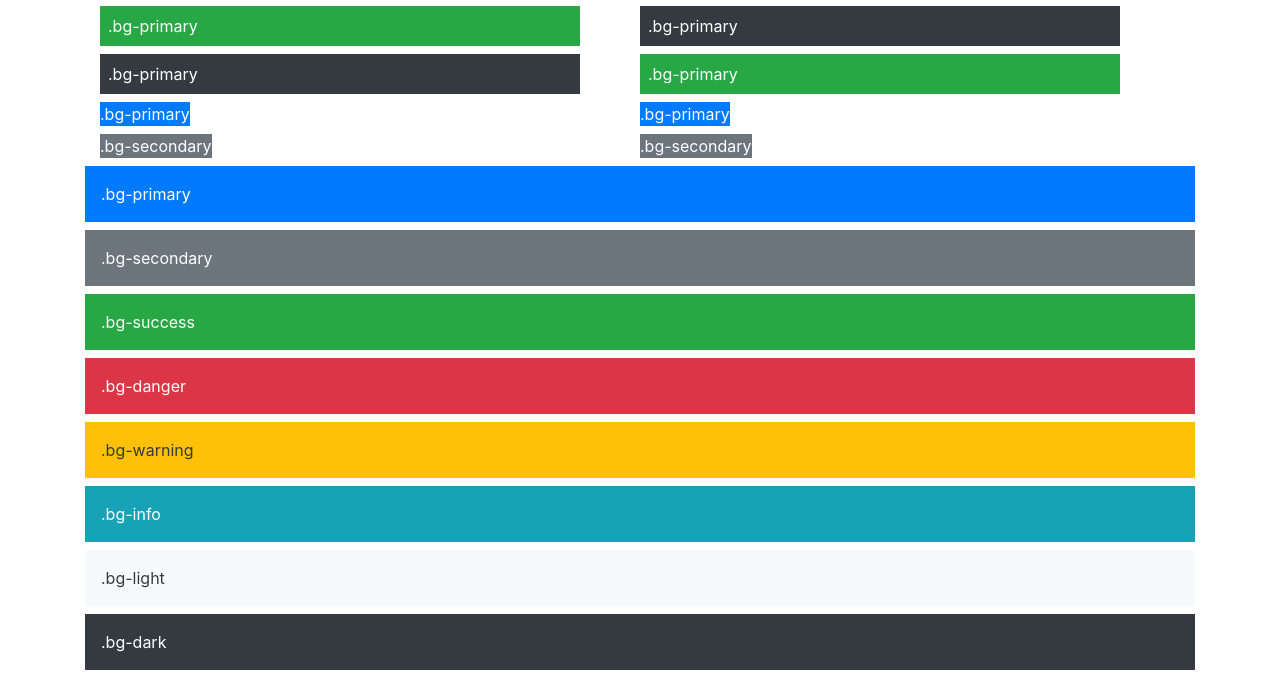
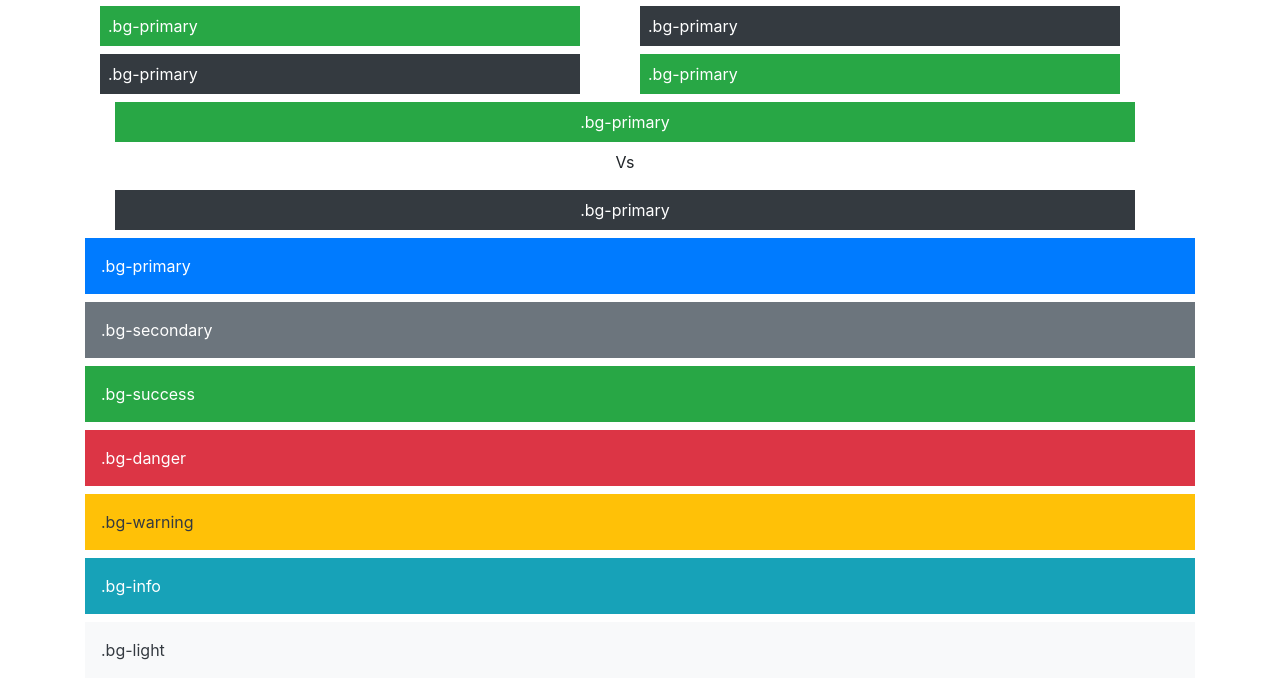
Before and after one commit to guizoio/torneio_web, a plain HTML site: page web/jogos.html in a window 1280 px wide. Shown: the part 119-800 px from the top of the page. Drawn offline with nearby package versions, Linux system fonts and the light colour scheme.

Commit message:
CAMPO NUMERO

```diff
--- a/web/jogos.html
+++ b/web/jogos.html
@@ -98,24 +98,19 @@
       </div>
 
       <div class="row col-md-12">
-        <div class="col-md-6">
+        <div class="col-md-12" style="text-align: -webkit-center;">
           <div class="row col-md-12">
-            <div class="mb-2 bg-primary text-white">.bg-primary</div>
+            <div class="p-2 mb-2 bg-success text-white" style="width: inherit;">.bg-primary</div>
+          </div>
+          <div class="row col-md-12" style="place-content: center">
+            <p>Vs</p>
           </div>
           <div class="row col-md-12">
-            <div class="mb-2 bg-secondary text-white">.bg-secondary</div>
+            <div class="p-2 mb-2 bg-dark text-white" style="width: inherit;">.bg-primary</div>
           </div>
         </div>
-        <div class="col-md-6">
-          <div class="row col-md-12">
-            <div class="mb-2 bg-primary text-white">.bg-primary</div>
-          </div>
-          <div class="row col-md-12">
-            <div class="mb-2 bg-secondary text-white">.bg-secondary</div>
-          </div>
-        </div>
+
       </div>
-
 
 
       <div class="p-3 mb-2 bg-primary text-white">.bg-primary</div>
```
Also changed, not shown: web/cadastro.html (+1 -1 lines).
